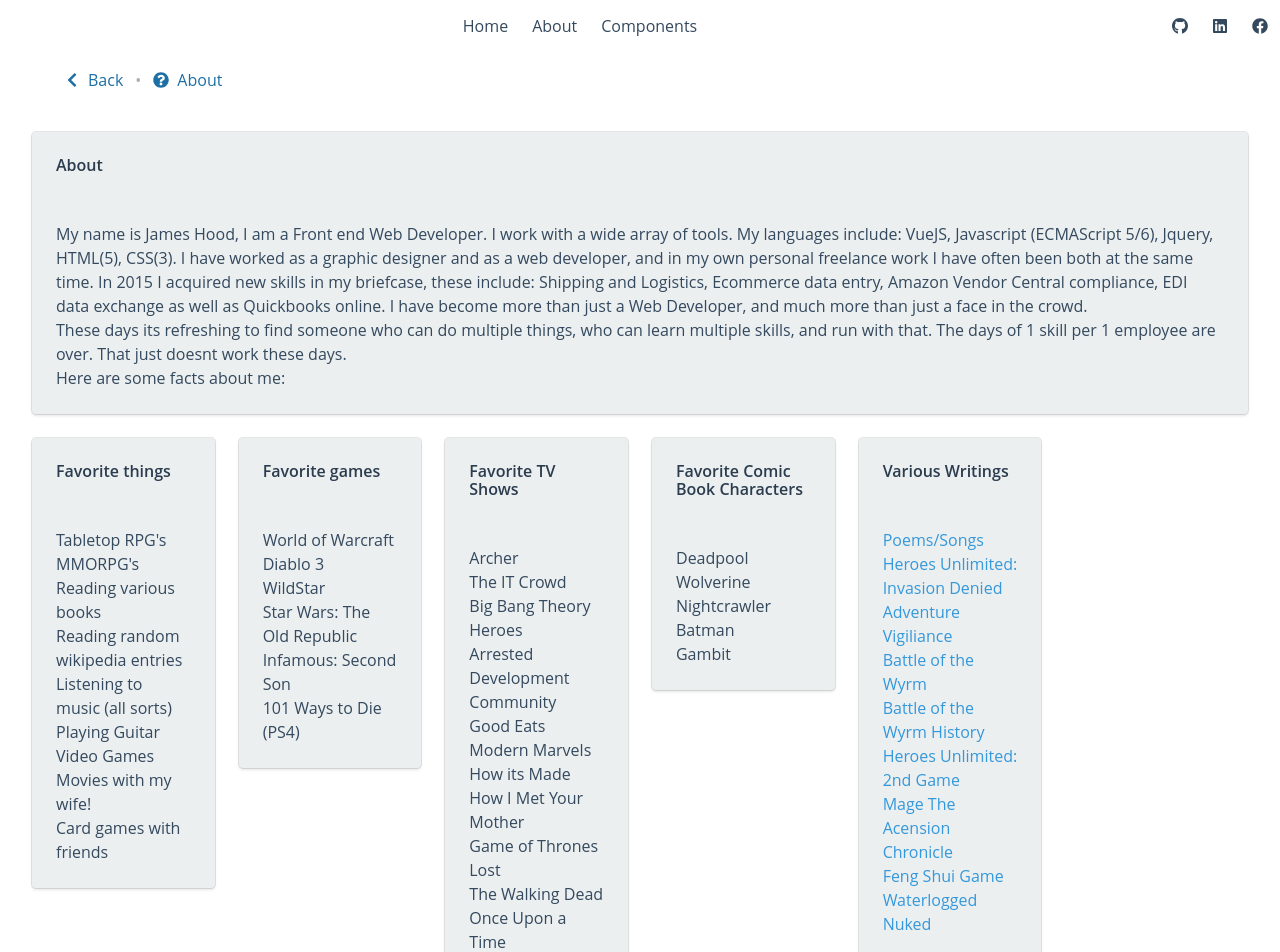
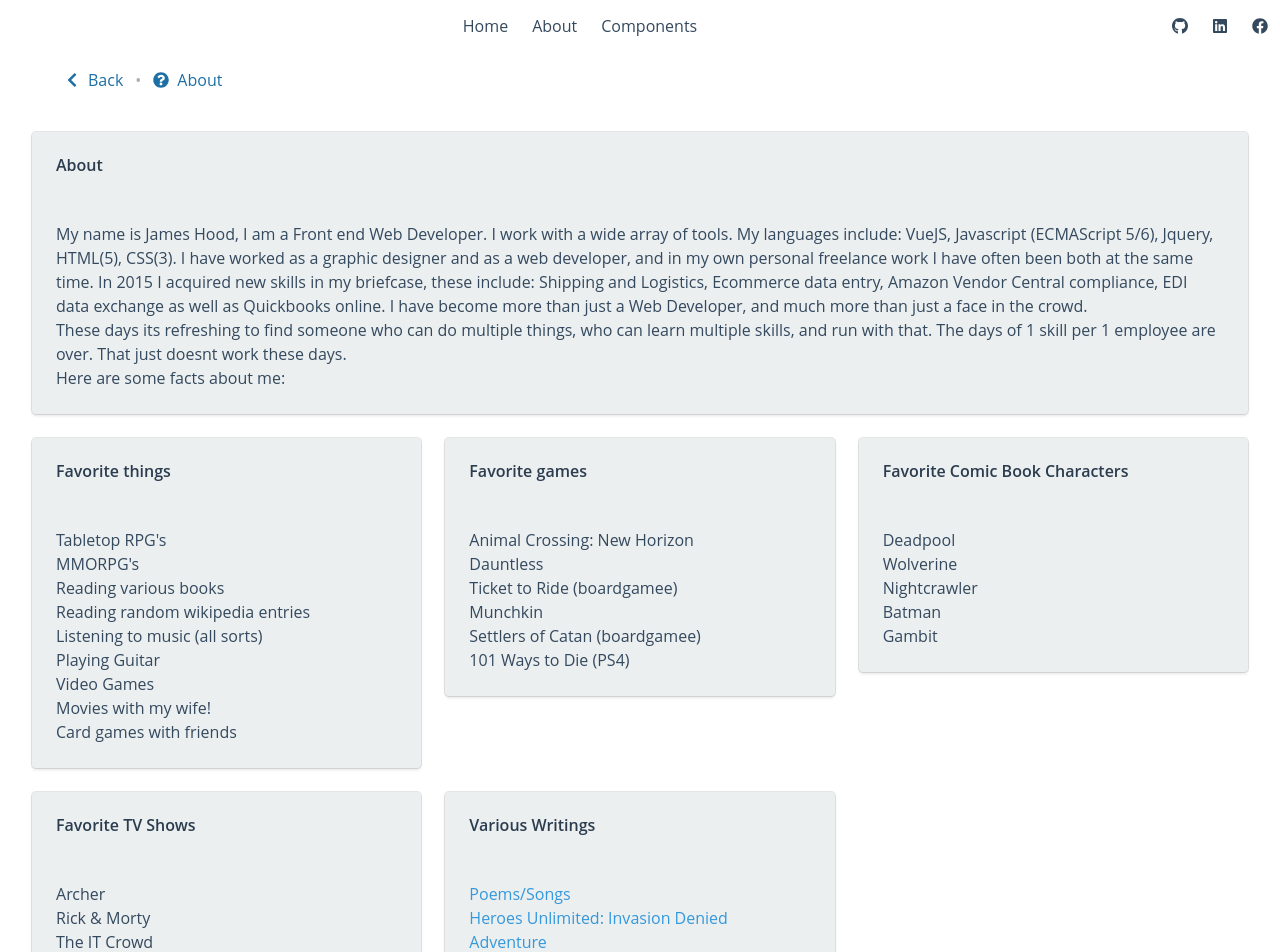
Before and after one commit to jameshood118/projects, a Vue app: page /about in a window 1280 px wide. Shown: the top 952 px of the page. Built offline with nearby package versions, Linux system fonts and the light colour scheme.

Commit message:
updats to about

```diff
--- a/src/views/About.vue
+++ b/src/views/About.vue
@@ -1,8 +1,8 @@
 <template>
   <div>
     <breadcrumb />
-    <div class="columns">
-      <div class="column">
+    <div class="columns is-multiline is-mobile">
+      <div class="column is-12">
         <div class="card">
           <div class="card-content">
             <p class="title is-6">About</p>
@@ -30,9 +30,7 @@
           </div>
         </div>
       </div>
-    </div>
-    <div class="columns is-multiline is-mobile">
-      <div class="column is-2">
+      <div class="column is-4">
         <div class="card">
           <div class="card-content">
             <p class="title is-6">Favorite things</p>
@@ -44,7 +42,7 @@
           </div>
         </div>
       </div>
-      <div class="column is-2">
+      <div class="column is-4">
         <div class="card">
           <div class="card-content">
             <p class="title is-6">Favorite games</p>
@@ -56,7 +54,19 @@
           </div>
         </div>
       </div>
-      <div class="column is-2">
+      <div class="column is-4">
+        <div class="card">
+          <div class="card-content">
+            <p class="title is-6">Favorite Comic Book Characters</p>
+          </div>
+          <div class="card-content">
+            <ul v-for="list in heroList" :key="list.item">
+              <li>{{ list.item }}</li>
+            </ul>
+          </div>
+        </div>
+      </div>
+      <div class="column is-4">
         <div class="card">
           <div class="card-content">
             <p class="title is-6">Favorite TV Shows</p>
@@ -68,19 +78,7 @@
           </div>
         </div>
       </div>
-      <div class="column is-2">
-        <div class="card">
-          <div class="card-content">
-            <p class="title is-6">Favorite Comic Book Characters</p>
-          </div>
-          <div class="card-content">
-            <ul v-for="list in heroList" :key="list.item">
-              <li>{{ list.item }}</li>
-            </ul>
-          </div>
-        </div>
-      </div>
-      <div class="column is-2">
+      <div class="column is-4">
         <div class="card">
           <div class="card-content">
             <p class="title is-6">Various Writings</p>
@@ -113,15 +111,16 @@
         { item: 'Card games with friends' }
       ],
       gamesList: [
-        { item: 'World of Warcraft' },
-        { item: 'Diablo 3' },
-        { item: 'WildStar' },
-        { item: 'Star Wars: The Old Republic' },
-        { item: 'Infamous: Second Son' },
+        { item: 'Animal Crossing: New Horizon' },
+        { item: 'Dauntless' },
+        { item: 'Ticket to Ride (boardgamee)' },
+        { item: 'Munchkin' },
+        { item: 'Settlers of Catan (boardgamee)' },
         { item: '101 Ways to Die (PS4)' }
       ],
       tvList: [
         { item: 'Archer' },
+        { item: 'Rick & Morty' },
         { item: 'The IT Crowd' },
         { item: 'Big Bang Theory' },
         { item: 'Heroes' },
@@ -130,11 +129,7 @@
         { item: 'Good Eats' },
         { item: 'Modern Marvels' },
         { item: 'How its Made' },
-        { item: 'How I Met Your Mother' },
-        { item: 'Game of Thrones' },
         { item: 'Lost' },
-        { item: 'The Walking Dead' },
-        { item: 'Once Upon a Time' },
         { item: 'Iron Chef (both Original and American)' },
         { item: 'House, MD' },
         { item: 'Scrubs' }
```
